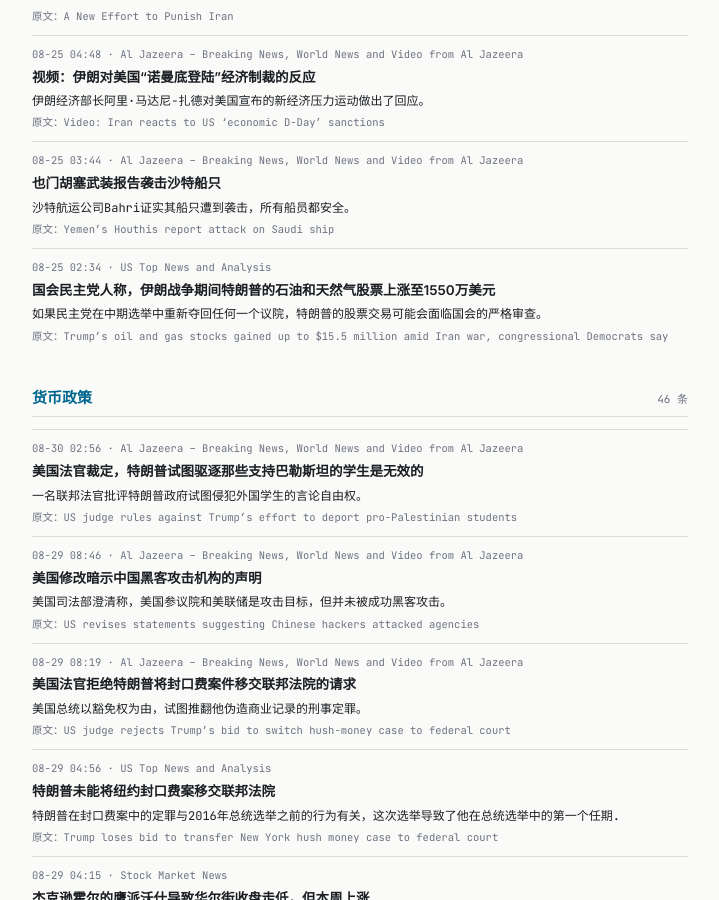
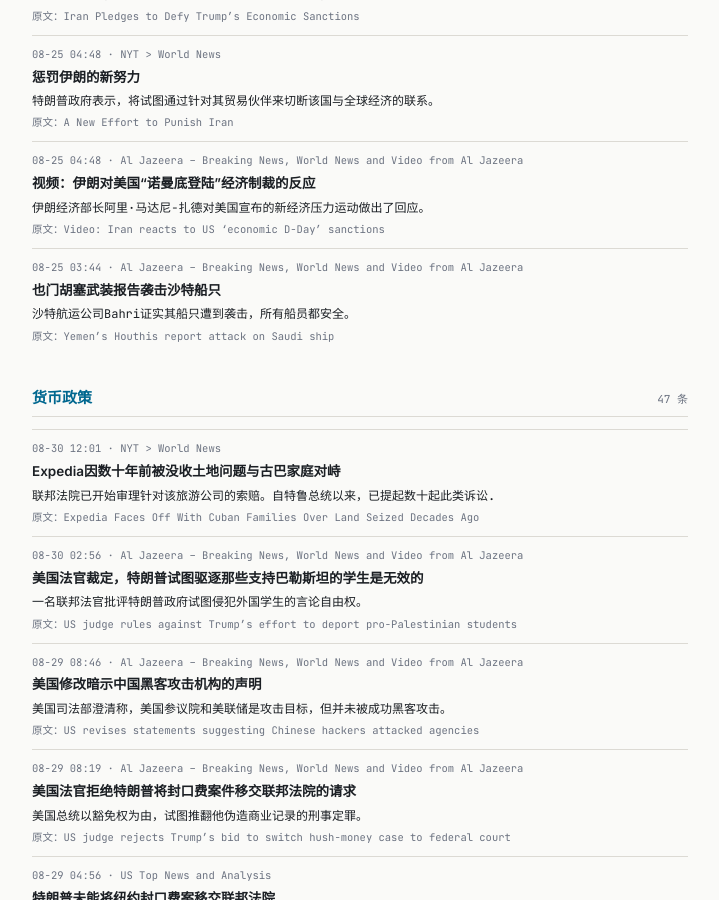
Before and after one commit to tang3super/tang3super.github.io, a Jekyll site: the page built from macro-trade/news-digest.md, in a window 1280 px wide and 900 px high, scrolled down 8397 px. Shown: the whole window, without its empty margins (280-999 px from the left). Built offline with Jekyll 4.4.1, drawn with Linux system fonts in a browser that asks for light colours; some of the changed text lies outside the part shown.

Commit message:
sync news-digest article

```diff
--- a/macro-trade/news-digest.md
+++ b/macro-trade/news-digest.md
@@ -5,11 +5,18 @@
 date: '2026-08-30'
 summary: 2026年第35周监控
 week_label: 2026年第35周监控
-last_updated: 2026-08-30 09:14
+last_updated: 2026-08-30 14:42
 refresh_note: 每 5 分钟自动刷新
 topics:
 - name: 地缘政治
   items:
+  - title: Mapping the Iran war’s strikes on Gulf energy – and what comes next for oil
+    summary: US energy companies have reaped billions from rising oil price, but their assets in the region remain at risk.
+    link: https://www.aljazeera.com/news/2026/8/30/mapping-the-iran-wars-strikes-on-gulf-energy-and-what-comes-next-for-oil?traffic_source=rss
+    source: Al Jazeera – Breaking News, World News and Video from Al Jazeera
+    time: 08-30 13:09
+    title_zh: 绘制伊朗战争对海湾能源的打击-以及石油的下一步发展
+    summary_zh: 美国能源公司从油价上涨中获利数十亿美元，但它们在该地区的资产仍面临风险。
   - title: 'Iran war live: Tehran in no rush to reopen Hormuz; settlers besiege Qusra'
     summary: Deputy foreign minister says Iranian forces have 'full oversight' of movements in the strait.
     link: https://www.aljazeera.com/news/liveblog/2026/8/30/iran-war-live-iran-pledges-to-stand-firm-against-unjust-us-sanctions?traffic_source=rss
@@ -559,15 +566,15 @@
     time: 08-25 03:44
     title_zh: 也门胡塞武装报告袭击沙特船只
     summary_zh: 沙特航运公司Bahri证实其船只遭到袭击，所有船员都安全。
-  - title: Trump’s oil and gas stocks gained up to $15.5 million amid Iran war, congressional Democrats say
-    summary: Trump’s stock trading could face heightened congressional scrutiny if Democrats retake either chamber in the midterms.
-    link: https://www.cnbc.com/2026/08/24/trump-oil-gas-stocks-iran-war-investments-democrats.html
-    source: US Top News and Analysis
-    time: 08-25 02:34
-    title_zh: 国会民主党人称，伊朗战争期间特朗普的石油和天然气股票上涨至1550万美元
-    summary_zh: 如果民主党在中期选举中重新夺回任何一个议院，特朗普的股票交易可能会面临国会的严格审查。
 - name: 货币政策
   items:
+  - title: Expedia Faces Off With Cuban Families Over Land Seized Decades Ago
+    summary: A trial involving claims against the travel company has opened in federal court. Dozens of such lawsuits have been filed since President Tru…
+    link: https://www.nytimes.com/2026/08/30/world/americas/cuba-expedia-lawsuit.html
+    source: NYT > World News
+    time: 08-30 12:01
+    title_zh: Expedia因数十年前被没收土地问题与古巴家庭对峙
+    summary_zh: 联邦法院已开始审理针对该旅游公司的索赔。自特鲁总统以来，已提起数十起此类诉讼.
   - title: US judge rules against Trump’s effort to deport pro-Palestinian students
     summary: A federal judge criticised the Trump government for attempting to infringe upon foreign students' rights to free speech.
     link: https://www.aljazeera.com/news/2026/8/29/us-judge-rules-against-trumps-effort-to-deport-pro-palestinian-students?traffic_source=rss
```
